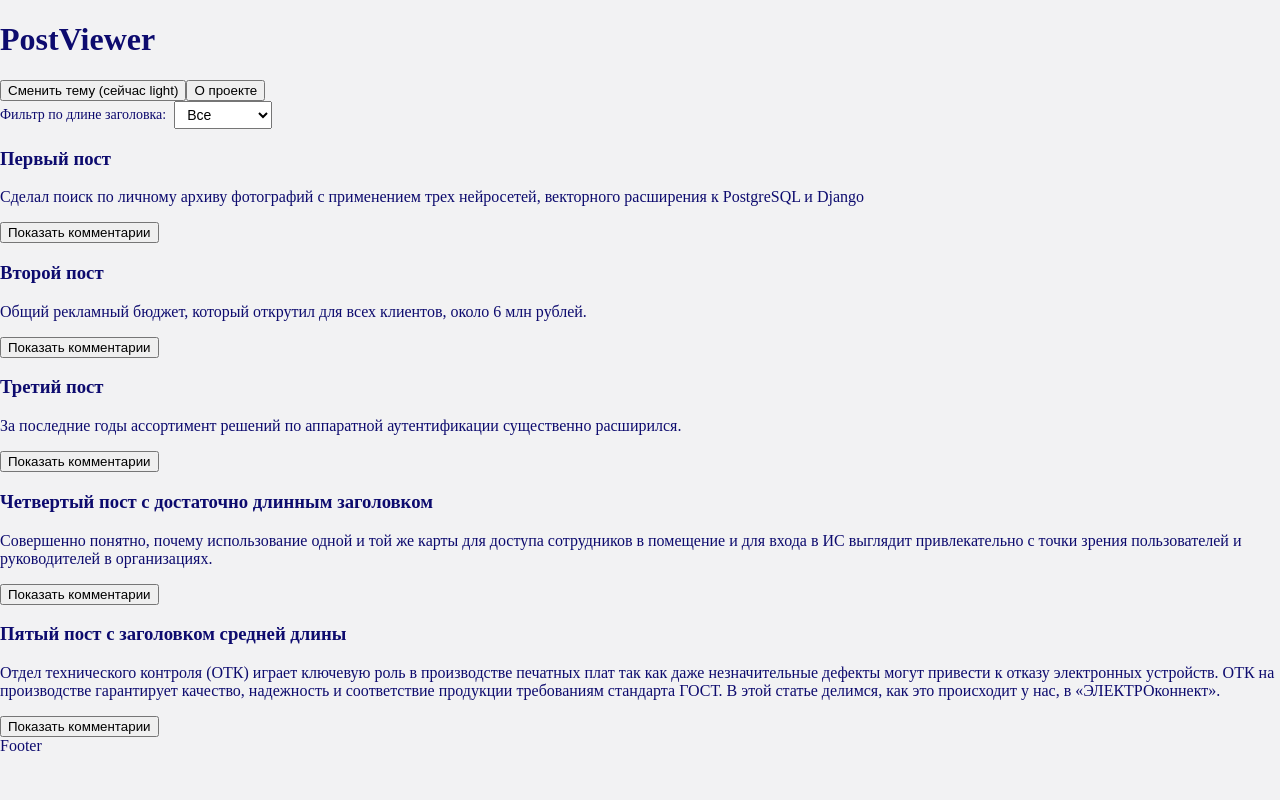
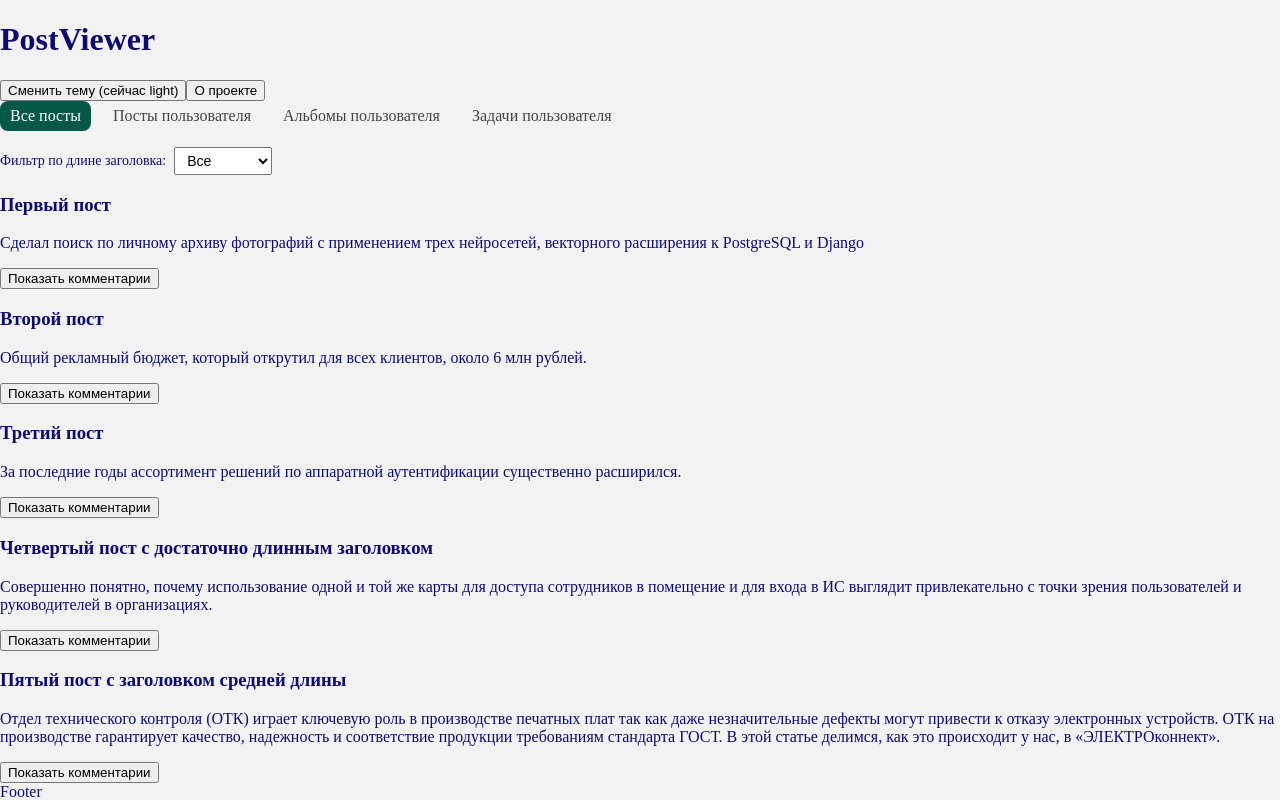
Before and after one commit to VAVPSD/post-viewer-app, a React (Vite) app: page /posts in a window 1280 px wide. Built offline with nearby package versions, Linux system fonts and the light colour scheme.

Commit message:
feat: добавлена навигация через NavLink

```diff
--- a/src/app/providers/router/router.tsx
+++ b/src/app/providers/router/router.tsx
@@ -6,19 +6,20 @@ import { UserPostsPage } from '../../../pages/UserPostsPage/ui/UserPostsPage';
 import { UserTodosPage } from '../../../pages/UserTodosPage/ui/UserTodosPage';
 import MainLayout from '../../../shared/layouts/MainLayout';
 import { PostsPage } from '../../../pages/PostsPage/ui/PostsPage';
+import { routes } from '../../../shared/routes';
 
 export const router = createBrowserRouter([
   {
     path: '/',
     element: <MainLayout />,
     children: [
-      { index: true, element: <Navigate to="/posts" /> },
-      { path: 'posts', element: <PostsPage /> },
-      { path: 'posts/:id', element: <PostPage /> },
-      { path: 'users/:id/albums', element: <UserAlbumsPage /> },
-      { path: 'albums/:id/photos', element: <AlbumPhotosPage /> },
-      { path: 'users/:id/todos', element: <UserTodosPage /> },
-      { path: 'users/:id/posts', element: <UserPostsPage /> },
+      { index: true, element: <Navigate to={routes.posts()} /> },
+      { path: routes.posts(), element: <PostsPage /> },
+      { path: routes.post(':id'), element: <PostPage /> },
+      { path: routes.userAlbums(':id'), element: <UserAlbumsPage /> },
+      { path: routes.albumPhotos(':id'), element: <AlbumPhotosPage /> },
+      { path: routes.userTodos(':id'), element: <UserTodosPage /> },
+      { path: routes.userPosts(':id'), element: <UserPostsPage /> },
     ],
   },
 ]);
--- /dev/null
+++ b/src/shared/routes/index.ts
@@ -0,0 +1,14 @@
+type IdParam = string | number;
+
+export const routes = {
+  posts: () => 'posts',
+  post: (id: IdParam) => `posts/${id}`,
+
+  userPosts: (id: IdParam) => `users/${id}/posts`,
+  userAlbums: (id: IdParam) => `users/${id}/albums`,
+  userTodos: (id: IdParam) => `users/${id}/todos`,
+
+  albumPhotos: (id: IdParam) => `albums/${id}/photos`,
+} as const;
+
+export type RouteName = keyof typeof routes;
--- a/src/widgets/LayoutHeader/Header.tsx
+++ b/src/widgets/LayoutHeader/Header.tsx
@@ -2,6 +2,7 @@ import { useState } from "react";
 import { ThemeSwitcher } from "../../features/ThemeSwitcher/ui/ThemeSwitcher";
 import { Button } from "../../shared/ui/Button/Button";
 import { Modal } from "../../shared/ui/Modal/Modal";
+import UserTabs from "../UserTabs/ui/UserTabs";
 
 const Header = () => {
   const [isModalOpen, setIsModalOpen] = useState(false);
@@ -11,6 +12,7 @@ const Header = () => {
       <h1>PostViewer</h1>
       <ThemeSwitcher />
       <Button onClick={() => setIsModalOpen(true)}>О проекте</Button>
+      <UserTabs />
 
       <Modal isOpen={isModalOpen} onClose={() => setIsModalOpen(false)}>
         <Modal.Header><h1>О проекте</h1></Modal.Header>
--- /dev/null
+++ b/src/widgets/UserTabs/model/consts.ts
@@ -0,0 +1,9 @@
+import { routes } from "../../../shared/routes";
+import type { Tab } from "./types";
+
+export const TABS: Tab[] = [
+  { label: 'Все посты', to: () => routes.posts() },
+  { label: 'Посты пользователя', to: (id) => routes.userPosts(id) },
+  { label: 'Альбомы пользователя', to: (id) => routes.userAlbums(id) },
+  { label: 'Задачи пользователя', to: (id) => routes.userTodos(id) },
+];
--- /dev/null
+++ b/src/widgets/UserTabs/model/types.ts
@@ -0,0 +1,4 @@
+export type Tab = {
+  label: string;
+  to: (userId: string) => string;
+};
--- /dev/null
+++ b/src/widgets/UserTabs/ui/UserTabs.module.css
@@ -0,0 +1,25 @@
+.tabs {
+  margin-bottom: 16px;
+}
+
+.list {
+  display: flex;
+  gap: 12px;
+  padding: 0;
+  margin: 0;
+  list-style: none;
+}
+
+.link {
+  display: inline-block;
+  padding: 6px 10px;
+  border-radius: 8px;
+  text-decoration: none;
+  color: var(--tabs-fg, #444444);
+  background: var(--tabs-bg, #f2f2f2);
+}
+
+.active {
+  color: var(--tabs-active-fg, #ffffff);
+  background: var(--tabs-active-bg, #065847);
+}
--- /dev/null
+++ b/src/widgets/UserTabs/ui/UserTabs.tsx
@@ -0,0 +1,28 @@
+import { NavLink, useParams } from 'react-router-dom';
+import styles from './UserTabs.module.css';
+import { TABS } from '../model/consts';
+
+const UserTabs = () => {
+  const { id = '1' } = useParams();
+
+  return (
+    <nav className={styles.tabs}>
+      <ul className={styles.list}>
+        {TABS.map((tab) => (
+          <li key={tab.label}>
+            <NavLink
+              to={tab.to(id)}
+              className={({ isActive }) =>
+                isActive ? `${styles.link} ${styles.active}` : styles.link
+              }
+            >
+              {tab.label}
+            </NavLink>
+          </li>
+        ))}
+      </ul>
+    </nav>
+  );
+}
+
+export default UserTabs;
```
